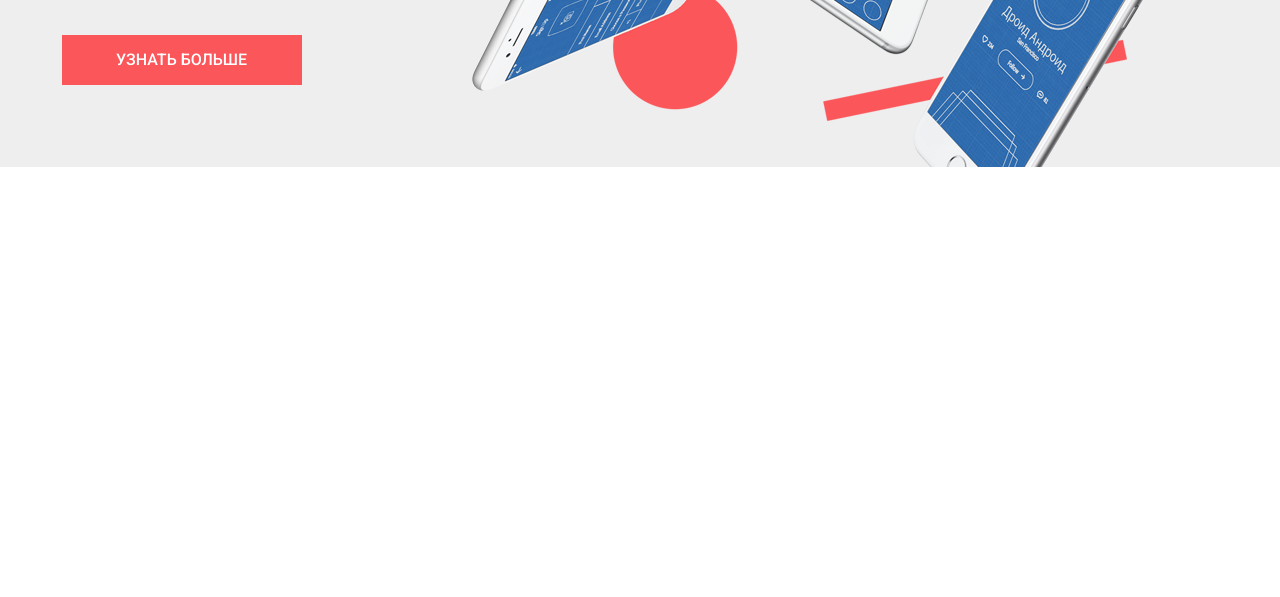
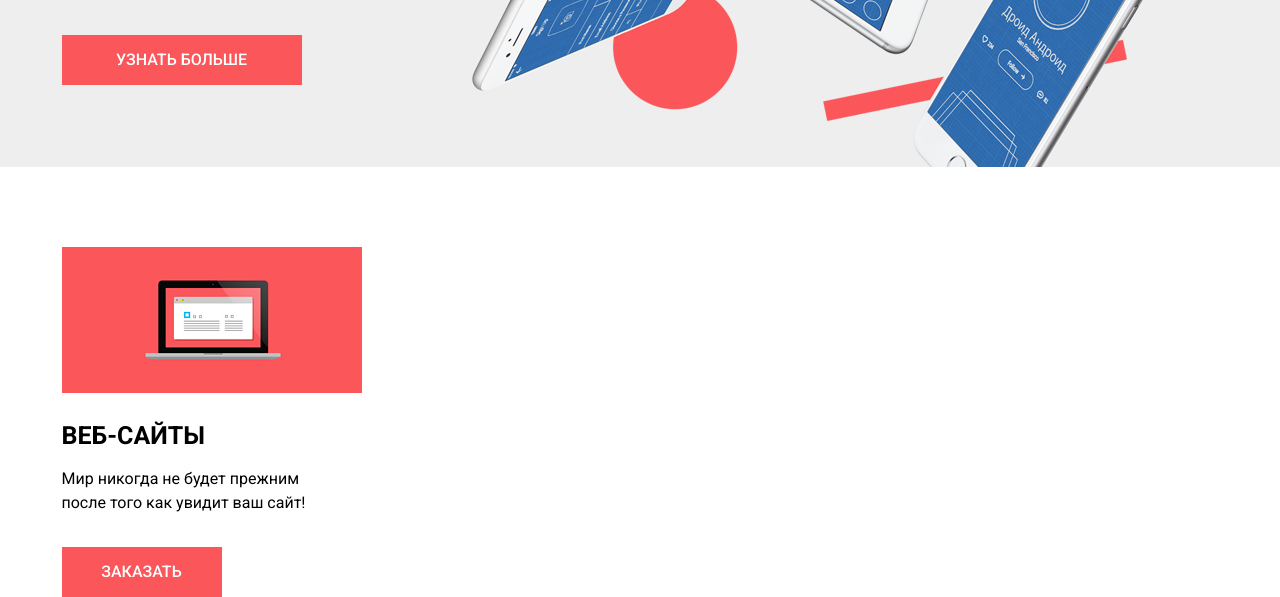
Before and after one commit to NickKovtunov/frontend2025, a plain HTML site: page index.html in a window 1280 px wide. Shown: the part 382-979 px from the top of the page. Before the commit the page ends 800 px from the top, so only its background shows below. Drawn offline with Linux system fonts and the light colour scheme.

Commit message:
Product-block start

```diff
--- a/index.html
+++ b/index.html
@@ -13,6 +13,8 @@
         <header class="centered-block">
             <img src="nerds-logo.png" alt="Логотип" class="logo">
         </header>
+    </div>
+    <div class="gray-bkg">
         <div class="intro-block centered-block">
             <div class="intro-block-text">
                 <h2 class="intro-block-header">Долго, дорого,<br>скрупулезно.</h2>
@@ -22,5 +24,16 @@
             <img src="nerds-index-slide1 1.png" alt="Телефоны">
         </div>
     </div>
+    <div class="centered-block">
+        <div class="product">
+            <img src="illustration-1 1.jpg" alt="Веб-сайты" class="product-img">
+            <h3 class="product-header">Веб-сайты</h3>
+            <p class="product-text">
+                Мир никогда не будет прежним
+                <br>после того как увидит ваш сайт!
+            </p>
+            <button class="product-btn">Заказать</button>
+        </div>
+    </div>
 </body>
 </html>
--- a/style.css
+++ b/style.css
@@ -1,3 +1,7 @@
+body{
+    min-width: 1157px;
+}
+
 .gray-bkg{
     background: #eeeeee;
 }
@@ -46,3 +50,39 @@
     margin: 0 auto;
     width:1157px;
 }
+
+.product-img{
+    margin-top: 80px;
+}
+
+.product-header{
+    font-family: "Roboto", serif;
+    font-size: 25px;
+    font-weight: 700;
+    line-height: 30px;
+    margin-top: 25px;
+    text-transform: uppercase;
+}
+
+.product-text{
+    font-family: "Roboto", serif;
+    font-size: 16px;
+    font-weight: 400;
+    line-height: 24px;
+    margin-top: 16px;
+}
+
+.product-btn{
+    font-family: "Roboto", serif;
+    font-size: 16px;
+    font-weight: 500;
+    line-height: 18px;
+    text-transform: uppercase;
+    background: #FB565A;
+    color: white;
+    border: 0px;
+    height: 50px;
+    width: 160px;
+    cursor: pointer;
+    margin-top: 32px;
+}
```
Also changed, not shown: illustration-1 1.jpg (added), illustration-2 1.jpg (added), illustration-3 1.jpg (added), img/illustration-2 1.jpg (added).
